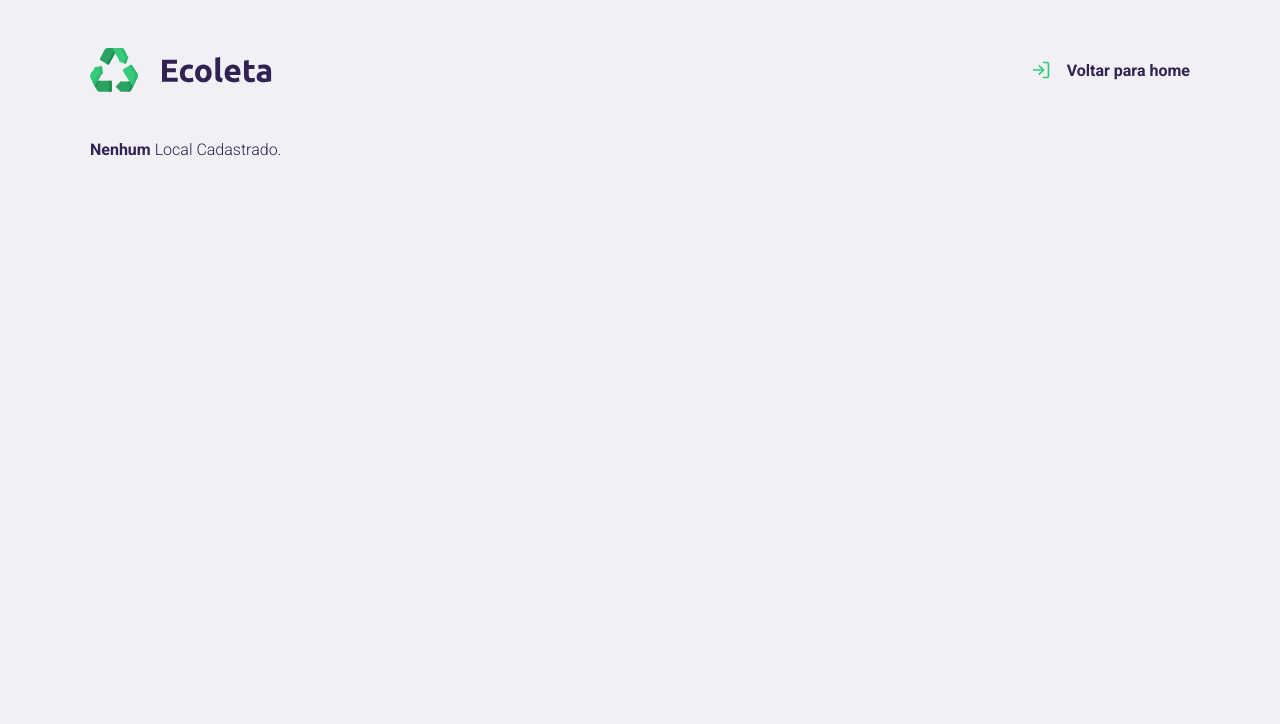
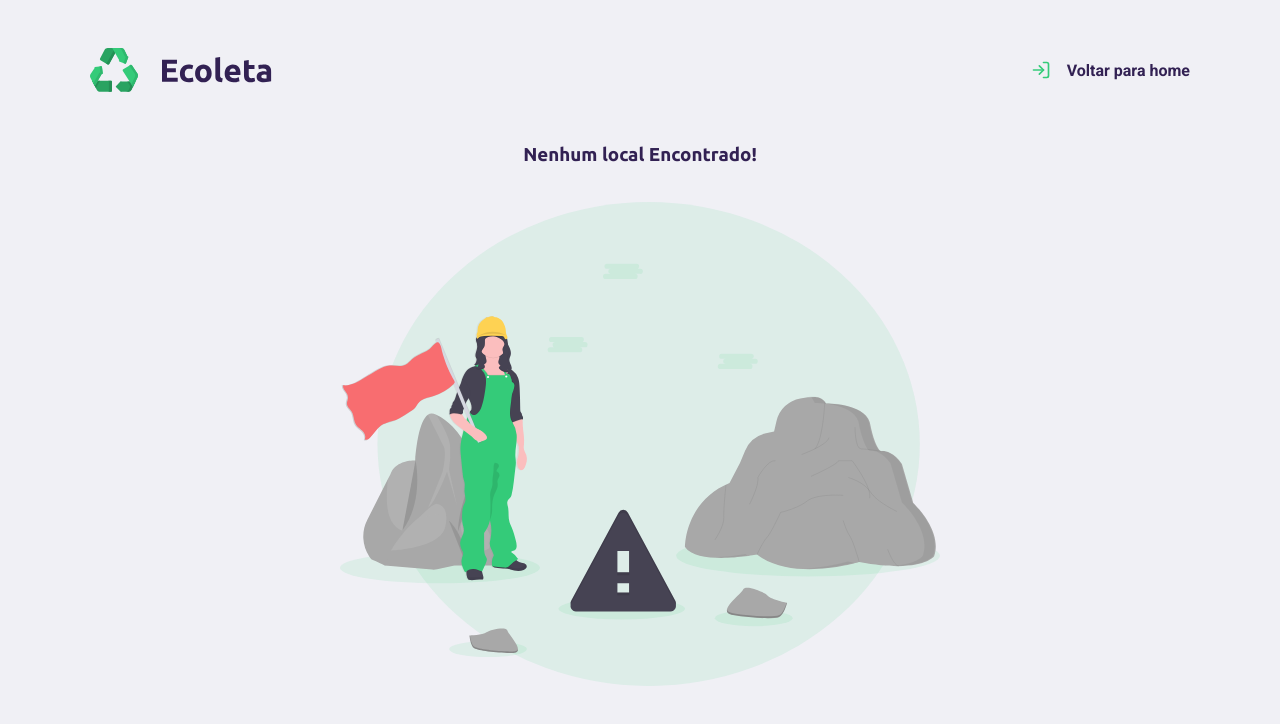
Before and after one commit to diiegoburiti/next-level-week, a website: page src/views/searchResults.html in a window 1280 px wide. Drawn offline with nearby package versions, Linux system fonts and the light colour scheme; files that its build step writes are made by us from their sources.

Commit message:
Created page when location notfound.

```diff
--- a/public/assets/js/createPoint.js
+++ b/public/assets/js/createPoint.js
@@ -4,11 +4,14 @@ const ufSelect = document.querySelector('select[name=uf]');
 ufSelect.addEventListener('change', getCities);
 
 async function populateUfs() {
-
-  const dataResponse = await fetch(urlStates)
-  const states = await dataResponse.json()
-  for (state of states) {
-    ufSelect.innerHTML += `<option value="${state.id}">${state.nome}</option>`;
+  try {
+    const dataResponse = await fetch(urlStates)
+    const states = await dataResponse.json()
+    for (state of states) {
+      ufSelect.innerHTML += `<option value="${state.id}">${state.nome}</option>`;
+    }
+  } catch (error) {
+    console.log(error);
   }
 }
 
--- a/public/assets/css/_create-point.scss
+++ b/public/assets/scss/_create-point.scss
@@ -58,6 +58,7 @@
       border-radius: 8px;
       border: 1px solid transparent;
     }
+
     input {
       &:focus {
         border: 1px solid #34cb79;
--- /dev/null
+++ b/public/assets/scss/_notfound.scss
@@ -0,0 +1,12 @@
+.notfound {
+  display: block;
+  margin: 0 auto;
+  max-width: 600px;
+
+  &_text {
+    text-align: center;
+    line-height: 30px;
+    margin-bottom: 2rem;
+    color: $title-color !important;
+  }
+}
--- a/public/assets/css/style.scss
+++ b/public/assets/scss/style.scss
@@ -36,7 +36,8 @@ h6 {
   color: $title-color;
 }
 @import "home";
-@import "modal";
 @import "create-point";
 @import "search-results";
+@import "modal";
+@import "notfound";
 @import "responsive";
--- /dev/null
+++ b/src/views/partials/location-notfound.html
@@ -0,0 +1,6 @@
+<div class="notfound">
+  <h3 class="notfound_text">Nenhum local Encontrado!</h3>
+  <figure class="notfound_img">
+    <img src="/assets/icones/notfound.svg" alt="local não cadastrado">
+  </figure>
+</div>
--- a/src/views/searchResults.html
+++ b/src/views/searchResults.html
@@ -35,12 +35,9 @@
         {% endfor %}
       </div>
     </main>
-
   {% else %}
 
-    <h4>
-      <strong>Nenhum
-      </strong>Local Cadastrado.</h4>
+    {%include "partials/location-notfound.html"%}
 
   {% endif %}
 
```
Also changed, not shown: src/views/createPoint.html (+1 -1 lines), public/assets/css/style.css, public/assets/icones/notfound.svg (added), public/assets/scss/_home.scss (renamed from public/assets/css/_home.scss), public/assets/scss/_modal.scss (renamed from public/assets/css/_modal.scss), public/assets/scss/_responsive.scss (renamed from public/assets/css/_responsive.scss), public/assets/scss/_search-results.scss (renamed from public/assets/css/_search-results.scss).
